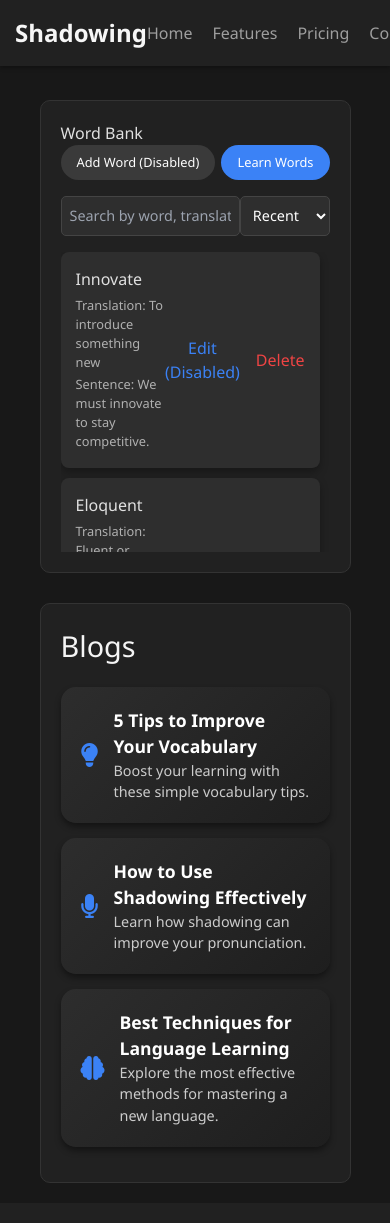
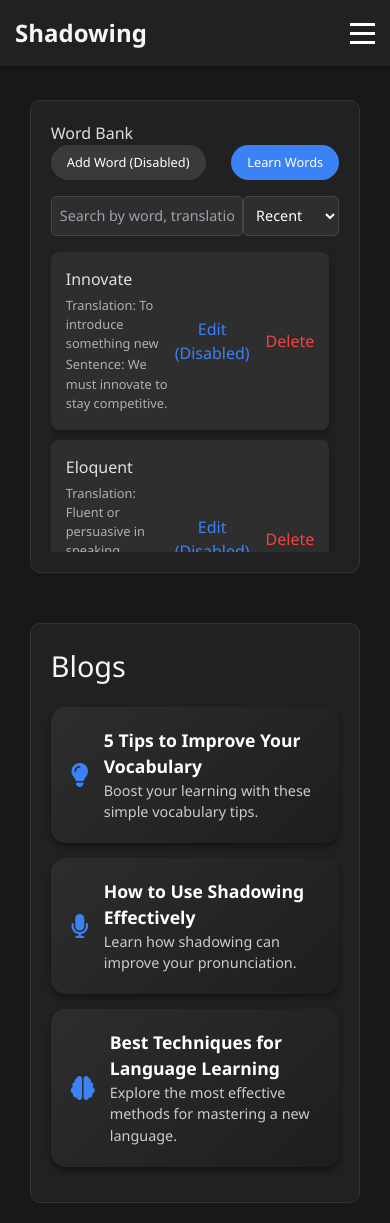
Before and after one commit to nazarboy2005/shadowing, a Django app: page /user/words/ in a window 390 px wide. Before the commit the page ends 1183 px from the top, so only its background shows below. Run offline with Django 5.2, Linux system fonts and the light colour scheme; some libraries are stand-ins or nearby versions.

Commit message:
words bank, hopefully more advanced one

```diff
--- a/templates/words.html
+++ b/templates/words.html
@@ -41,6 +41,7 @@
             color: #f6f6f6;
         }
 
+        /* Desktop Navigation Links */
         .nav-links {
             display: flex;
             gap: 20px;
@@ -55,6 +56,44 @@
 
         .nav-links a:hover {
             color: #fff;
+        }
+
+        /* Hamburger Menu Styling (Hidden on Desktop) */
+        .hamburger {
+            display: none;
+            flex-direction: column;
+            cursor: pointer;
+        }
+
+        .hamburger span {
+            width: 25px;
+            height: 3px;
+            background-color: white;
+            margin: 3px 0;
+            transition: 0.4s;
+        }
+
+        /* Mobile Menu Styling (Initially Hidden) */
+        .mobile-menu {
+            display: none;
+            flex-direction: column;
+            position: absolute;
+            top: 60px;
+            left: 0;
+            right: 0;
+            background-color: #333;
+            padding: 10px 0;
+        }
+
+        .mobile-menu a {
+            color: white;
+            padding: 10px 20px;
+            text-decoration: none;
+            text-align: center;
+        }
+
+        .mobile-menu a:hover {
+            background-color: #444;
         }
 
         /* Add padding to account for fixed header */
@@ -234,14 +273,29 @@
         @media (max-width: 768px) {
             .main-container {
                 grid-template-columns: 1fr; /* Stack content for smaller screens */
+                width: 95%; /* Fit better on mobile screens */
             }
 
             .word-bank {
                 width: 100%;
+                margin-bottom: 20px;
             }
 
             .sidebar {
                 width: 100%;
+            }
+
+            /* Mobile Hamburger Menu */
+            .hamburger {
+                display: flex; /* Show hamburger menu on mobile */
+            }
+
+            .nav-links {
+                display: none; /* Hide desktop nav links on mobile */
+            }
+
+            .mobile-menu {
+                display: none; /* Ensure hidden by default */
             }
 
             /* Make words smaller on mobile */
@@ -266,6 +320,10 @@
                 font-size: 0.9rem; /* Smaller input/select font */
                 padding: 8px;
             }
+
+            .nav-links {
+                font-size: 0.85rem; /* Reduce navigation link size */
+            }
         }
     </style>
 </head>
@@ -275,7 +333,18 @@
     <header>
         <nav>
             <div class="logo">Shadowing</div>
+            <div class="hamburger" id="hamburger">
+                <span></span>
+                <span></span>
+                <span></span>
+            </div>
             <div class="nav-links">
+                <a href="#">Home</a>
+                <a href="#">Features</a>
+                <a href="#">Pricing</a>
+                <a href="#">Contact</a>
+            </div>
+            <div class="mobile-menu" id="mobile-menu">
                 <a href="#">Home</a>
                 <a href="#">Features</a>
                 <a href="#">Pricing</a>
@@ -364,6 +433,8 @@
         const wordList = document.getElementById('wordList');
         const searchBar = document.getElementById('searchBar');
         const filterSelect = document.getElementById('filterSelect');
+        const hamburger = document.getElementById('hamburger');
+        const mobileMenu = document.getElementById('mobile-menu');
 
         // Function to display words in the word list
         function displayWords(filter = '', sortOrder = 'recent') {
@@ -423,6 +494,16 @@
             displayWords(searchBar.value, filterSelect.value);
         });
 
+        // Toggle mobile menu
+        hamburger.addEventListener('click', () => {
+            const menu = document.getElementById('mobile-menu');
+            if (menu.style.display === "none" || menu.style.display === "") {
+                menu.style.display = "flex";
+            } else {
+                menu.style.display = "none";
+            }
+        });
+
         // Initial display of words
         displayWords();
     </script>
```
